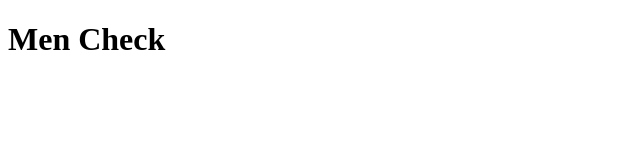
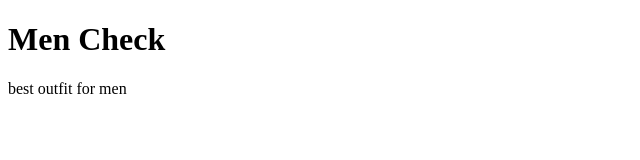
Before and after one commit to D-G-22/GIT-COLLAB-CHECKING, a plain HTML site: page men.html in a window 1280 px wide. Shown: the whole page, without its empty margins (0-640 px from the left). Drawn offline with Linux system fonts and the light colour scheme.

Commit message:
add paragraph

```diff
--- a/men.html
+++ b/men.html
@@ -8,5 +8,6 @@
 </head>
 <body>
     <h1>Men Check</h1>
+    <p>best outfit for men</p>
 </body>
 </html>
```
